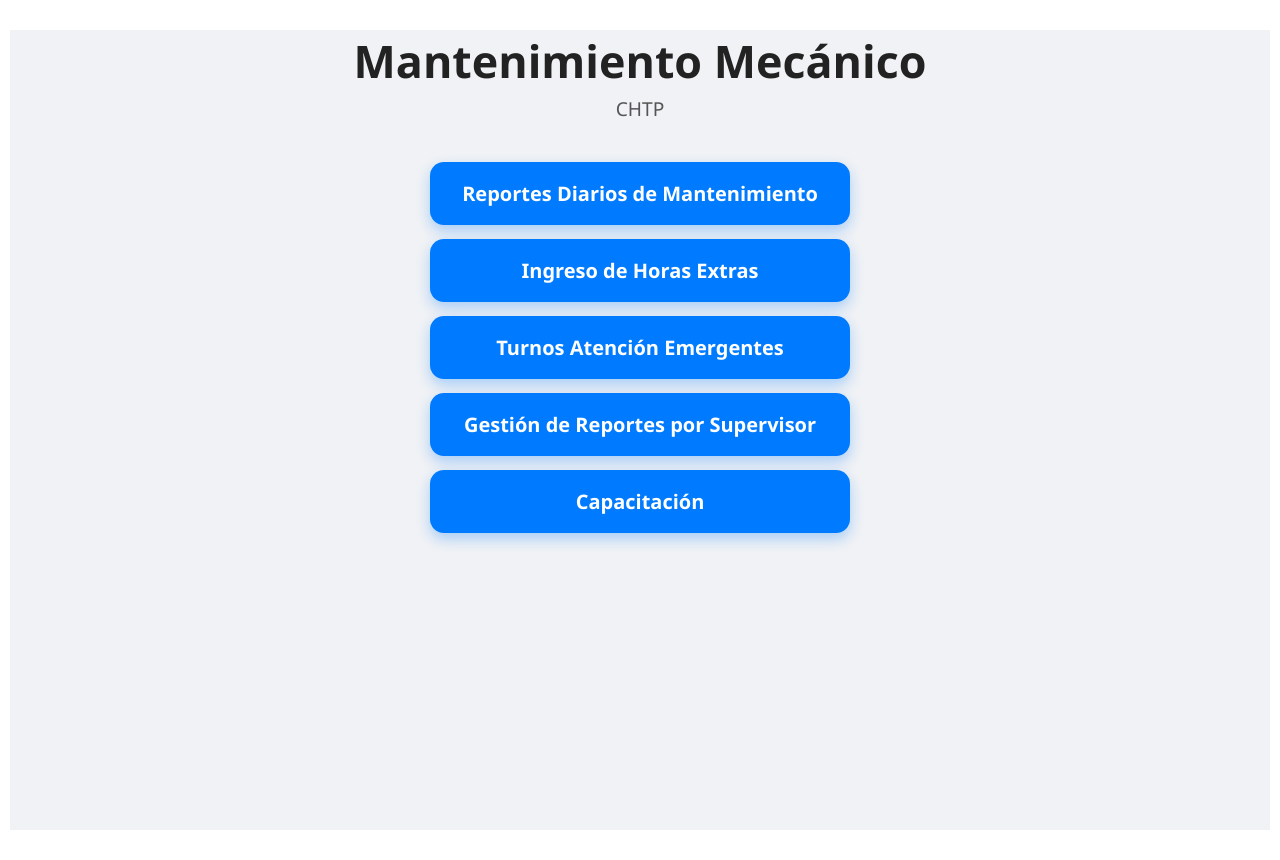
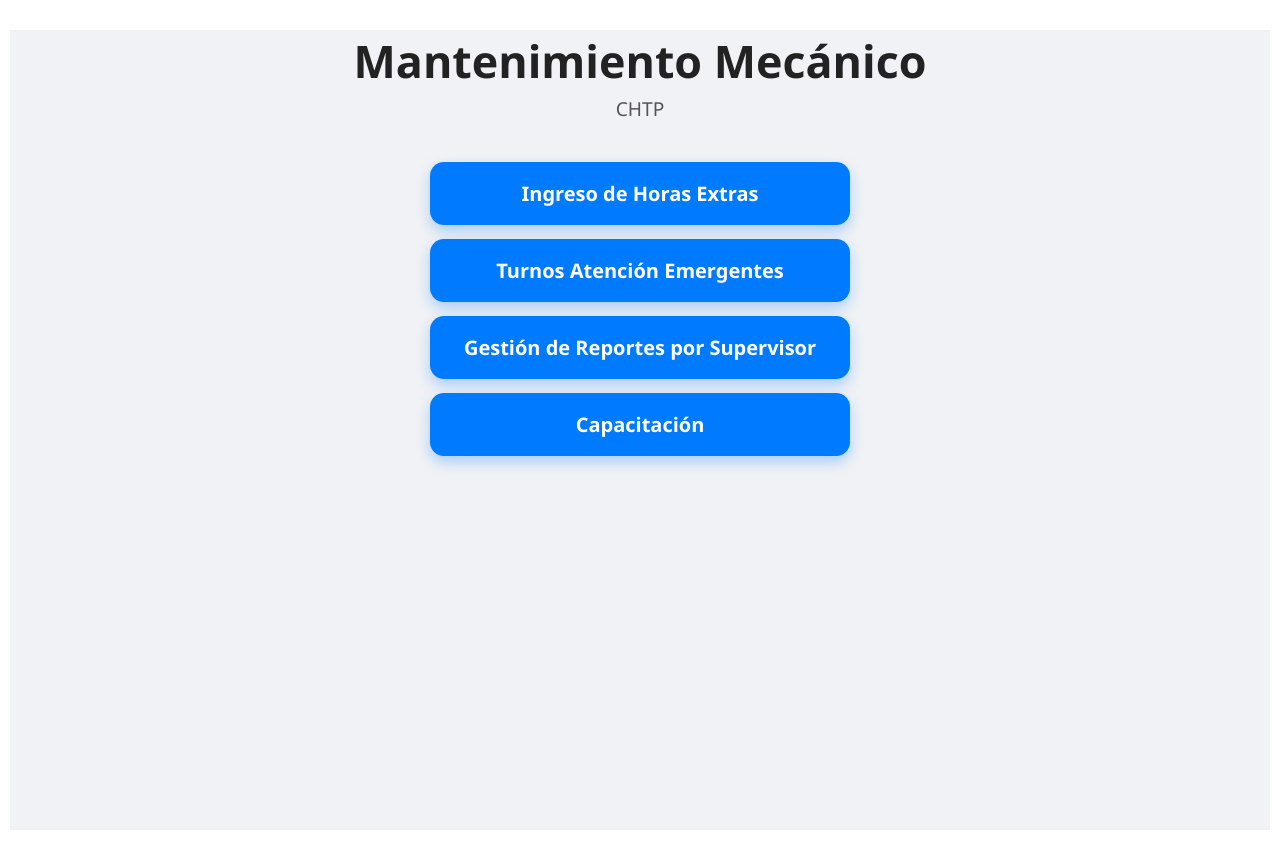
Before and after one commit to MarlonMoe23/gestionmantenimiento, a Next.js app: page / in a window 1280 px wide. Built offline with nearby package versions, Linux system fonts and the light colour scheme.

Commit message:
elimnidado reportes diarios

```diff
--- a/src/app/page.js
+++ b/src/app/page.js
@@ -14,7 +14,6 @@ export default function Home() {
         <h1>Mantenimiento Mecánico</h1>
         <h2>CHTP</h2>
 
-        <a href="https://reportesdiarios.vercel.app/" className="button" target="_blank" rel="noopener noreferrer">Reportes Diarios de Mantenimiento</a>
         <a href="https://horasextras.vercel.app/" className="button" target="_blank" rel="noopener noreferrer">Ingreso de Horas Extras</a>
         <a href="https://turnosfiltros.vercel.app/" className="button" target="_blank" rel="noopener noreferrer">Turnos Atención Emergentes</a>
         <a href="https://enviareportes.vercel.app/" className="button" target="_blank" rel="noopener noreferrer">Gestión de Reportes por Supervisor</a>
```
